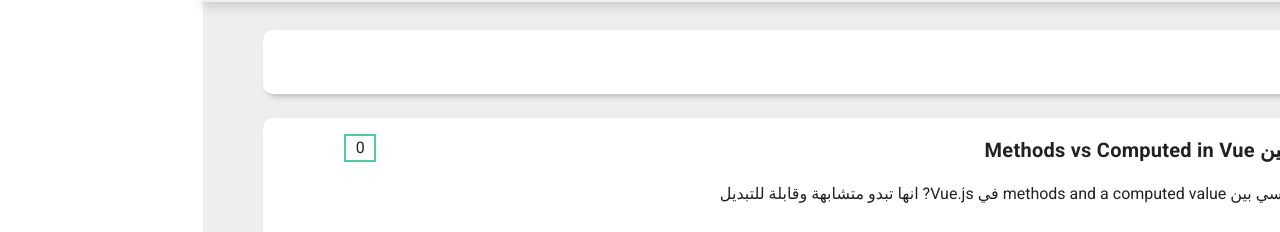
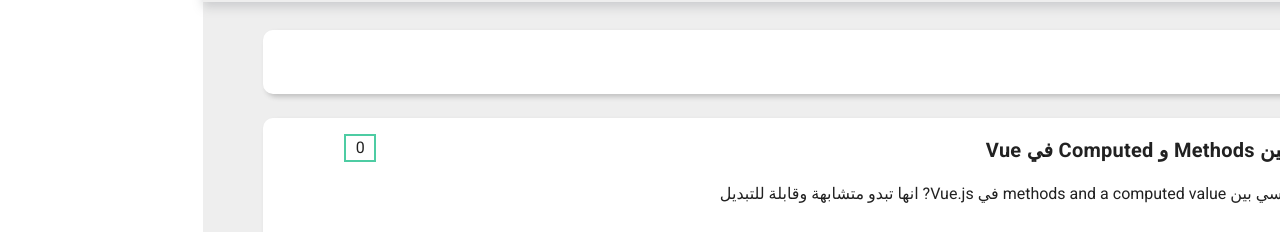
Before and after one commit to abdAbdaldeen/final-project, a Nuxt app: page / in a window 1280 px wide. Shown: the part 175-407 px from the top of the page. Built offline with nearby package versions, Linux system fonts and the light colour scheme.

Commit message:
edit the text

```diff
--- a/components/QuestionBox.vue
+++ b/components/QuestionBox.vue
@@ -17,7 +17,7 @@
       type: Object,
       default: () => {
         return {
-          title: 'ما هو الفرق بين Methods vs Computed in Vue',
+          title: 'ما هو الفرق بين Methods و Computed في Vue',
           votesNum: 0,
           body: 'ما هو الفرق الرئيسي بين methods and a computed value في Vue.js? انها تبدو متشابهة وقابلة للتبديل',
           category: 'vue',
```
